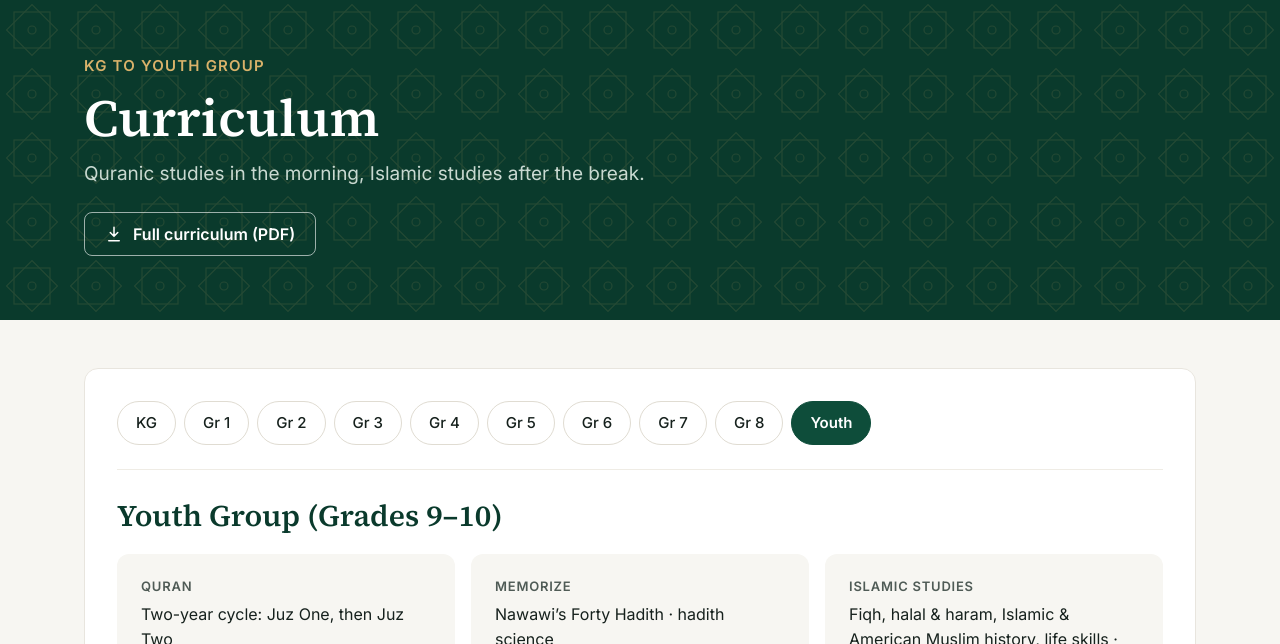
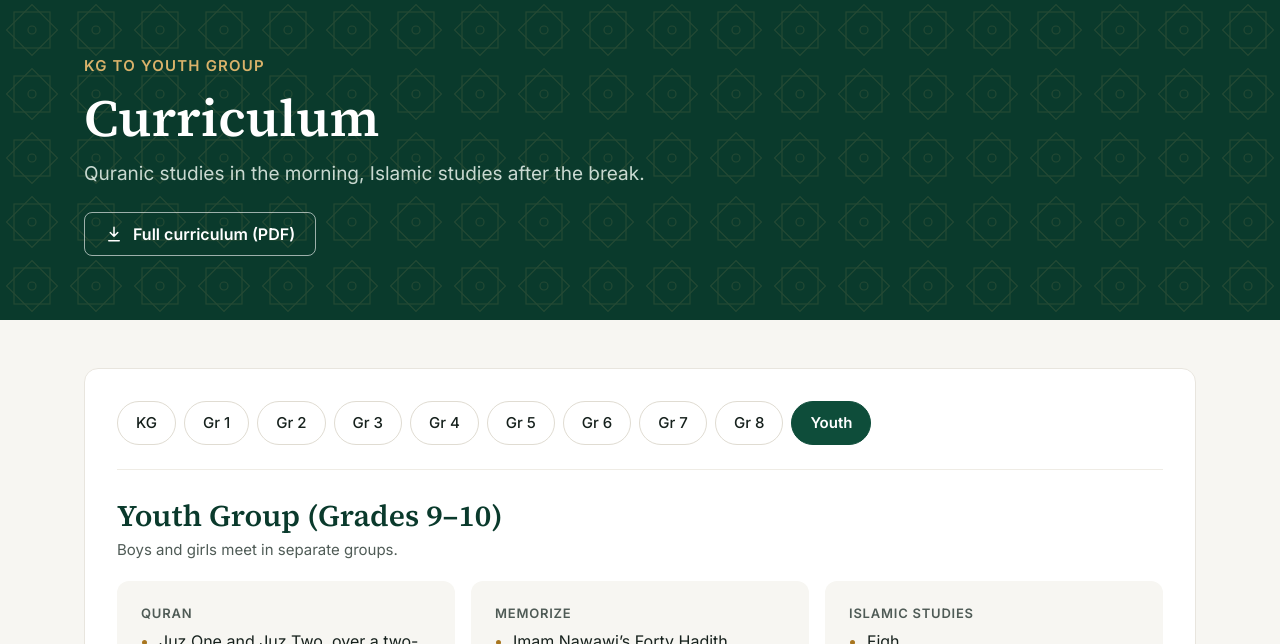
Before and after one commit to mamoonrkhan/issv-website, an Astro site: page /curriculum in a window 1280 px wide. Both pictures are taken after a click on the tab "Youth". Shown: the part 156-800 px from the top of the page. Built offline with nearby package versions, Linux system fonts and the light colour scheme; Astro itself is replaced by a stand-in of ours.

Commit message:
Tidy Registration help cards, estimator note and curriculum lists
- Merge "Withdrawing" and "Questions" into one card
- Reword the tuition estimator note
- Curriculum subjects are now short bullet lists, with group notes
  under the grade title; editor fields updated to match

```diff
--- a/src/data/curriculum.json
+++ b/src/data/curriculum.json
@@ -1,28 +1,226 @@
 {
   "lead": "Quranic studies in the morning, Islamic studies after the break.",
   "grades": [
-    { "id": "kg", "label": "KG", "title": "Kindergarten", "quran": "Easy Steps to Quraan Recitation, Step 1", "memorize": "Tasmia, Ta’awwudh, Shahada, Al-Fatihah, Al-Ikhlas, An-Nas", "studies": "Iqra KG Fiqh & Ibadaat · Prophet stories: Adam to Ismail" },
-    { "id": "gr1", "label": "Gr 1", "title": "Grade 1", "quran": "Easy Steps, Step 2 + workbook", "memorize": "Al-Falaq, Al-Asr, Al-Kawthar, Al-Masad", "studies": "We Are Muslims 1 · Our Religion is Islam · Prophets Yusuf to Isa" },
-    { "id": "gr2", "label": "Gr 2", "title": "Grade 2", "quran": "Easy Steps, Step 3 · Let’s Read & Write Arabic 2", "memorize": "Al-Qadr, Al-Feel, An-Nasr, Al-Qari’ah · Our Book of Dua", "studies": "Our Prophet: Makkah & Madinah · We Are Muslims 2" },
-    { "id": "gr3", "label": "Gr 3", "title": "Grade 3", "quran": "Easy Steps, Step 4 · finish Arabic 2 · reading fluently", "memorize": "Revise the short surahs", "studies": "Mercy to Mankind I (Makkah) · We Are Muslims 3" },
-    { "id": "gr4", "label": "Gr 4", "title": "Grade 4", "quran": "Easy Steps, Step 5 · Juz Amma Vol. 1", "memorize": "Tashahhud, Durood, Qunoot · Al-Adiyat, Al-Humazah, Ad-Duha", "studies": "Mercy to Mankind II (Madinah) · We Are Muslims 4 · Teachings of the Quran 2" },
-    { "id": "gr5", "label": "Gr 5", "title": "Grade 5", "quran": "Juz Amma Vol. 1 · Teachings of the Quran 3", "memorize": "Az-Zalzalah, Al-Alaq, At-Takathur, Ayat al-Kursi · salah duas", "studies": "The Rightly Guided Caliphs · Those Promised Paradise · Our Faith & Worship 2" },
-    { "id": "gr6", "label": "Gr 6", "title": "Grade 6", "quran": "Seven Surahs", "memorize": "Selections from Seven Surahs", "studies": "Tahdhib & Akhlaq · Aqidah & Fiqh · A Study of Hadith (ch. 1–10)" },
-    { "id": "gr7", "label": "Gr 7", "title": "Grade 7", "quran": "Tafseer of Al-Hujurat · A Study of the Quran", "memorize": "Duas from Selected Prayers", "studies": "A Study of Hadith (ch. 11–27) · The Sealed Nectar" },
-    { "id": "gr8", "label": "Gr 8", "title": "Grade 8", "quran": "Uloom-ul-Quran", "memorize": "Duas from Selected Prayers", "studies": "Purification of the Heart · Islamic Manners · Muslim civilization" },
-    { "id": "youth", "label": "Youth", "title": "Youth Group (Grades 9–10)", "quran": "Two-year cycle: Juz One, then Juz Two", "memorize": "Nawawi’s Forty Hadith · hadith science", "studies": "Fiqh, halal & haram, Islamic & American Muslim history, life skills · separate boys’ and girls’ groups" }
+    {
+      "id": "kg",
+      "label": "KG",
+      "title": "Kindergarten",
+      "note": "",
+      "quran": [
+        "Easy Steps to Quraan Recitation, Step 1"
+      ],
+      "memorize": [
+        "Tasmia and Ta’awwudh",
+        "The Shahada",
+        "Surahs Al-Fatihah, Al-Ikhlas and An-Nas"
+      ],
+      "studies": [
+        "Iqra KG Fiqh & Ibadaat",
+        "Stories of the Prophets, from Adam to Ismail"
+      ]
+    },
+    {
+      "id": "gr1",
+      "label": "Gr 1",
+      "title": "Grade 1",
+      "note": "",
+      "quran": [
+        "Easy Steps, Step 2, with workbook"
+      ],
+      "memorize": [
+        "Surahs Al-Falaq, Al-Asr, Al-Kawthar and Al-Masad"
+      ],
+      "studies": [
+        "We Are Muslims 1",
+        "Our Religion Is Islam",
+        "Stories of the Prophets, from Yusuf to Isa"
+      ]
+    },
+    {
+      "id": "gr2",
+      "label": "Gr 2",
+      "title": "Grade 2",
+      "note": "",
+      "quran": [
+        "Easy Steps, Step 3",
+        "Let’s Read & Write Arabic 2"
+      ],
+      "memorize": [
+        "Surahs Al-Qadr, Al-Feel, An-Nasr and Al-Qari’ah",
+        "Duas from Our Book of Dua"
+      ],
+      "studies": [
+        "Our Prophet: Makkah & Madinah",
+        "We Are Muslims 2"
+      ]
+    },
+    {
+      "id": "gr3",
+      "label": "Gr 3",
+      "title": "Grade 3",
+      "note": "",
+      "quran": [
+        "Easy Steps, Step 4",
+        "Finishing Let’s Read & Write Arabic 2",
+        "Goal: reading fluently"
+      ],
+      "memorize": [
+        "Review of all the short surahs learned so far"
+      ],
+      "studies": [
+        "Mercy to Mankind I (the Makkah years)",
+        "We Are Muslims 3"
+      ]
+    },
+    {
+      "id": "gr4",
+      "label": "Gr 4",
+      "title": "Grade 4",
+      "note": "",
+      "quran": [
+        "Easy Steps, Step 5",
+        "Juz Amma, Vol. 1"
+      ],
+      "memorize": [
+        "Tashahhud, Durood and Qunoot",
+        "Surahs Al-Adiyat, Al-Humazah and Ad-Duha"
+      ],
+      "studies": [
+        "Mercy to Mankind II (the Madinah years)",
+        "We Are Muslims 4",
+        "Teachings of the Quran 2"
+      ]
+    },
+    {
+      "id": "gr5",
+      "label": "Gr 5",
+      "title": "Grade 5",
+      "note": "",
+      "quran": [
+        "Juz Amma, Vol. 1",
+        "Teachings of the Quran 3"
+      ],
+      "memorize": [
+        "Surahs Az-Zalzalah, Al-Alaq and At-Takathur",
+        "Ayat al-Kursi",
+        "Duas for salah"
+      ],
+      "studies": [
+        "The Rightly Guided Caliphs",
+        "Those Promised Paradise",
+        "Our Faith & Worship 2"
+      ]
+    },
+    {
+      "id": "gr6",
+      "label": "Gr 6",
+      "title": "Grade 6",
+      "note": "",
+      "quran": [
+        "Seven Surahs"
+      ],
+      "memorize": [
+        "Selected passages from Seven Surahs"
+      ],
+      "studies": [
+        "Tahdhib & Akhlaq",
+        "Aqidah & Fiqh",
+        "A Study of Hadith, chapters 1–10"
+      ]
+    },
+    {
+      "id": "gr7",
+      "label": "Gr 7",
+      "title": "Grade 7",
+      "note": "",
+      "quran": [
+        "Tafseer of Surah Al-Hujurat",
+        "A Study of the Quran"
+      ],
+      "memorize": [
+        "Duas from Selected Prayers"
+      ],
+      "studies": [
+        "A Study of Hadith, chapters 11–27",
+        "The Sealed Nectar"
+      ]
+    },
+    {
+      "id": "gr8",
+      "label": "Gr 8",
+      "title": "Grade 8",
+      "note": "",
+      "quran": [
+        "Uloom-ul-Quran"
+      ],
+      "memorize": [
+        "Duas from Selected Prayers"
+      ],
+      "studies": [
+        "Purification of the Heart",
+        "Islamic Manners",
+        "Muslim civilization"
+      ]
+    },
+    {
+      "id": "youth",
+      "label": "Youth",
+      "title": "Youth Group (Grades 9–10)",
+      "note": "Boys and girls meet in separate groups.",
+      "quran": [
+        "Juz One and Juz Two, over a two-year cycle"
+      ],
+      "memorize": [
+        "Imam Nawawi’s Forty Hadith",
+        "An introduction to hadith science"
+      ],
+      "studies": [
+        "Fiqh",
+        "Halal and haram",
+        "Islamic history",
+        "American Muslim history",
+        "Life skills"
+      ]
+    }
   ],
   "schedule": [
-    { "time": "10:00–10:15", "what": "Assembly" },
-    { "time": "10:15–11:30", "what": "Quranic studies" },
-    { "time": "11:30–12:00", "what": "Break & snack" },
-    { "time": "12:00–1:15", "what": "Islamic studies" },
-    { "time": "1:15–1:30", "what": "Dhuhr prayer" }
+    {
+      "time": "10:00–10:15",
+      "what": "Assembly"
+    },
+    {
+      "time": "10:15–11:30",
+      "what": "Quranic studies"
+    },
+    {
+      "time": "11:30–12:00",
+      "what": "Break & snack"
+    },
+    {
+      "time": "12:00–1:15",
+      "what": "Islamic studies"
+    },
+    {
+      "time": "1:15–1:30",
+      "what": "Dhuhr prayer"
+    }
   ],
   "milestones": [
-    { "when": "By Grade 4", "what": "Reads the Quran" },
-    { "when": "By Grade 6", "what": "Prays salah correctly" },
-    { "when": "By Grade 8", "what": "15–20 surahs and duas memorized" },
-    { "when": "Youth Group", "what": "Ready for high school and beyond" }
+    {
+      "when": "By Grade 4",
+      "what": "Reads the Quran"
+    },
+    {
+      "when": "By Grade 6",
+      "what": "Prays salah correctly"
+    },
+    {
+      "when": "By Grade 8",
+      "what": "15–20 surahs and duas memorized"
+    },
+    {
+      "when": "Youth Group",
+      "what": "Ready for high school and beyond"
+    }
   ]
 }
--- a/src/pages/curriculum.astro
+++ b/src/pages/curriculum.astro
@@ -5,6 +5,12 @@ import Icon from '../components/Icon.astro';
 import site from '../data/site.json';
 import cur from '../data/curriculum.json';
 import { u } from '../lib/url';
+
+const subjects = [
+  { key: 'quran', label: 'Quran' },
+  { key: 'memorize', label: 'Memorize' },
+  { key: 'studies', label: 'Islamic Studies' },
+] as const;
 ---
 <Base title="Curriculum" current="curriculum" description="What students learn at each grade: Quran, memorization and Islamic studies from KG to Youth Group.">
   <Hero eyebrow="KG to Youth Group" title="Curriculum" lead={cur.lead}>
@@ -20,11 +26,17 @@ import { u } from '../lib/url';
       </div>
       {cur.grades.map((g, i) => (
         <div class="tabpanel" role="tabpanel" id={`panel-${g.id}`} aria-labelledby={`tab-${g.id}`} tabindex="0" hidden={i !== 0}>
-          <h2 class="h-section" id={g.id}>{g.title}</h2>
+          <div class="grade-head">
+            <h2 class="h-section" id={g.id}>{g.title}</h2>
+            {g.note && <p class="small-muted">{g.note}</p>}
+          </div>
           <div class="subject-grid">
-            <div class="subject"><h3>Quran</h3><p>{g.quran}</p></div>
-            <div class="subject"><h3>Memorize</h3><p>{g.memorize}</p></div>
-            <div class="subject"><h3>Islamic Studies</h3><p>{g.studies}</p></div>
+            {subjects.map((s) => (
+              <div class="subject">
+                <h3>{s.label}</h3>
+                <ul>{g[s.key].map((item) => <li>{item}</li>)}</ul>
+              </div>
+            ))}
           </div>
         </div>
       ))}
--- a/src/pages/search.astro
+++ b/src/pages/search.astro
@@ -23,7 +23,7 @@ const quick = [
   { page: 'Registration', title: 'Pay by Check', text: 'Hand in at the registration desk.', href: '/registration/#pay', k: 'check cheque pay payment' },
   { page: 'Registration', title: 'How to Register', text: `Current families ${pay.currentFamilies}; new families ${pay.newFamilies}.`, href: '/registration/#register', k: 'register registration enroll sign up new family openings' },
   { page: 'Registration', title: 'Financial Aid', text: 'Available and confidential.', href: '/registration/#aid', k: 'financial aid scholarship help afford' },
-  { page: 'Registration', title: 'Withdrawing', text: `Email ${site.emailRegistration}.`, href: '/registration/#withdraw', k: 'withdraw refund cancel leave' },
+  { page: 'Registration', title: 'Withdrawing', text: `Email ${site.emailRegistration}.`, href: '/registration/#questions', k: 'withdraw refund cancel leave' },
   { page: 'Calendar', title: 'School Calendar', text: 'Class days, holidays, events and deadlines.', href: '/calendar/', k: 'calendar dates schedule holiday no school' },
   { page: 'Calendar', title: 'Eid', text: 'No school on Eid al-Fitr and Eid al-Adha, plus an Eid celebration.', href: '/calendar/', k: 'eid fitr adha holiday celebration' },
   { page: 'Calendar', title: 'Winter Break', text: 'No school over winter break.', href: '/calendar/', k: 'winter break christmas holiday' },
--- a/src/styles/global.css
+++ b/src/styles/global.css
@@ -252,7 +252,6 @@ a:hover .arrow { transform: translateX(4px); }
 .grid-3 { grid-template-columns: repeat(auto-fit, minmax(min(100%, 320px), 1fr)); }
 .grid-2 { grid-template-columns: repeat(auto-fit, minmax(min(100%, 400px), 1fr)); }
 .grid-2w { grid-template-columns: repeat(auto-fit, minmax(min(100%, 420px), 1fr)); }
-.grid-3-sm { grid-template-columns: repeat(auto-fit, minmax(min(100%, 300px), 1fr)); }
 .grid-4 { grid-template-columns: repeat(auto-fit, minmax(min(100%, 240px), 1fr)); }
 .grid-tiles { grid-template-columns: repeat(auto-fit, minmax(min(100%, 280px), 1fr)); }
 .steps { margin: 0; padding: 0; list-style: none; display: grid; gap: 16px; grid-template-columns: repeat(auto-fit, minmax(min(100%, 220px), 1fr)); }
@@ -408,14 +407,15 @@ a:hover .arrow { transform: translateX(4px); }
 }
 .tab:hover { border-color: var(--green-700); }
 .tab[aria-selected="true"] { background: var(--green-700); border-color: var(--green-700); color: var(--white); font-weight: 600; }
-.tabpanel h2 { margin: 28px 0 20px; }
+.grade-head { margin: 28px 0 20px; display: flex; flex-direction: column; gap: 4px; }
 .tabpanel[hidden] { display: none; }
 .subject-grid { display: grid; gap: 16px; grid-template-columns: repeat(auto-fit, minmax(min(100%, 280px), 1fr)); }
 .subject { background: var(--ground); border-radius: 12px; padding: 22px 24px; animation: rise .45s var(--ease) both; }
 .subject:nth-child(2) { animation-delay: .05s; }
 .subject:nth-child(3) { animation-delay: .1s; }
 .subject h3 { margin: 0 0 6px; font-size: 13px; font-weight: 600; color: var(--muted); text-transform: uppercase; letter-spacing: .06em; }
-.subject p { font-size: 16px; }
+.subject ul { margin: 0; padding-left: 18px; display: flex; flex-direction: column; gap: 4px; font-size: 16px; }
+.subject li::marker { color: var(--gold-500); }
 
 /* ---------- Registration ---------- */
 .key-date b { display: block; font-weight: 600; font-size: 18px; }
```
Also changed, not shown: public/admin/config.yml (+4 -3 lines), src/pages/registration.astro (+5 -9 lines).
